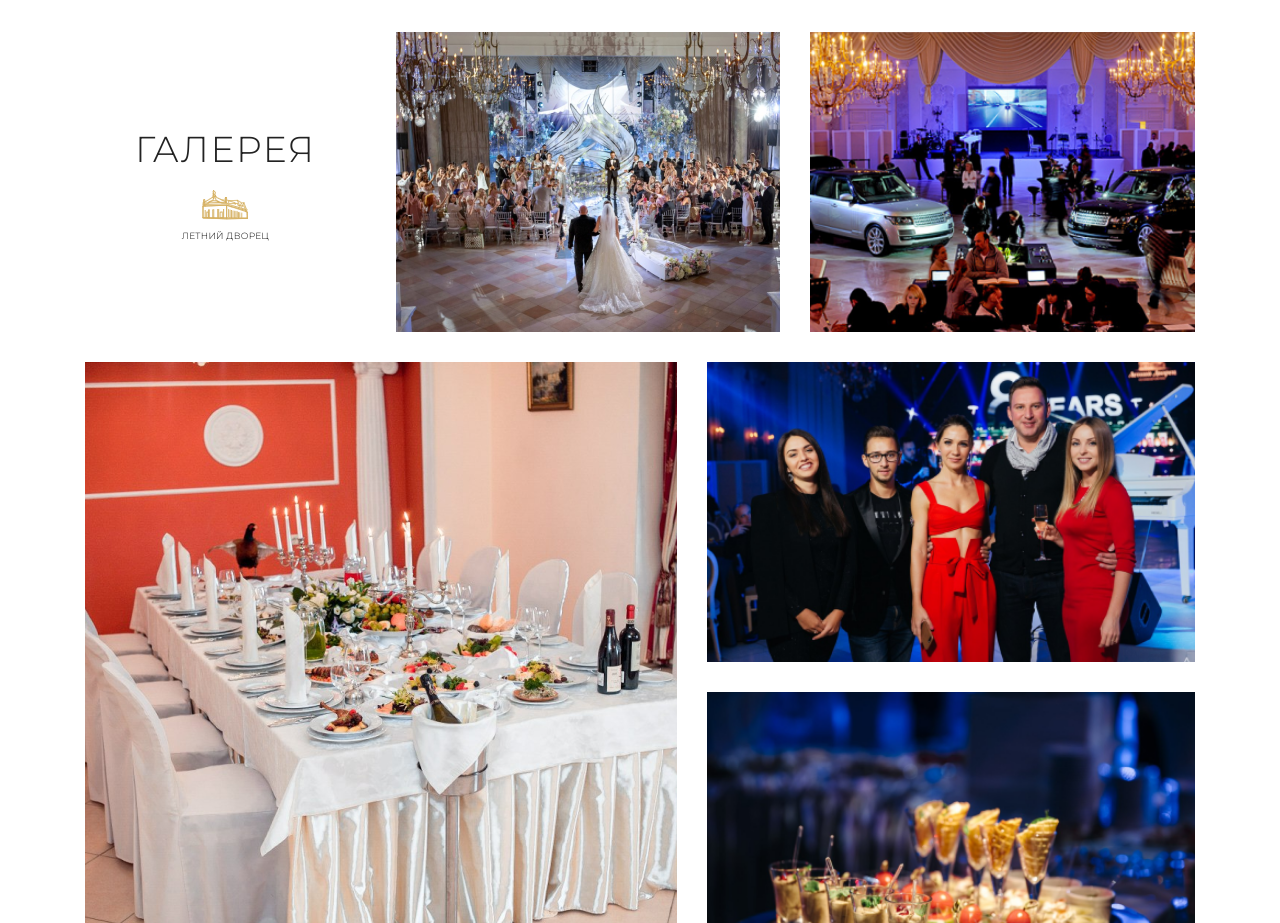
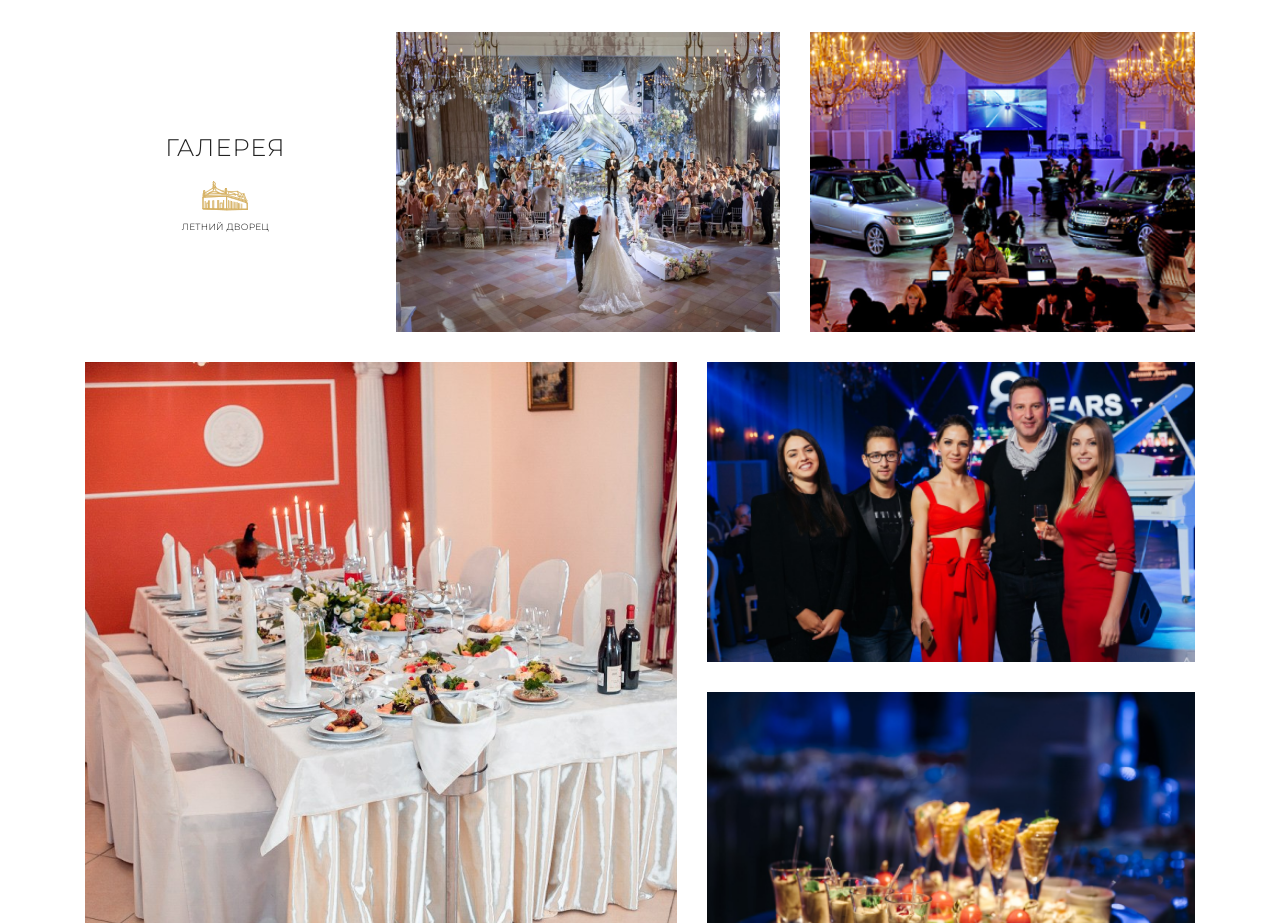
Before and after one commit to mrantovich/summer-palace, a plain HTML site: page index.html in a window 1280 px wide. Shown: the part 2360-3283 px from the top of the page. Drawn offline with nearby package versions, Linux system fonts and the light colour scheme.

Commit message:
lock для html и body на 768px, расположение текста в контактах

```diff
--- a/index.html
+++ b/index.html
@@ -451,7 +451,7 @@
 				<div class="gallery__grid">
 					<div class="gallery__grid-item gallery__grid-item_name">
 						<div class="gallery__item-top top">
-							<div class="gallery__title title">Галерея</div>
+							<div class="gallery__title title title_small">Галерея</div>
 							<div class="gallery__img-logo img-logo">
 								<img src="img/sp-logo-descr.png" alt="Small Logo">
 							</div>
--- a/scss/style.scss
+++ b/scss/style.scss
@@ -9,9 +9,12 @@ html, body {
 	font-size: 14px;
 	color: $black;
 
-	&._lock {
-		overflow: hidden;
+	@media (max-width: 768px) {
+		&._lock {
+			overflow: hidden;
+		}
 	}
+
 }
 
 
@@ -855,11 +858,13 @@ html, body {
 			}
 			.contacts__body-column {
 				align-items: center;
-				text-align: center;
 				padding-right: 0;
 				&:not(:last-child) {
 					margin-bottom: 35px;
 				}
+			}
+			.contacts__place {
+				text-align: center;
 			}
 		}
 	}
@@ -1238,6 +1243,9 @@ html, body {
 	text-transform: uppercase;
 	margin-bottom: 15px;
 
+	&_small {
+		font-size: 24px;
+	}
 
 	&_w {
 		color: $white;
```
Also changed, not shown: css/style.css.
